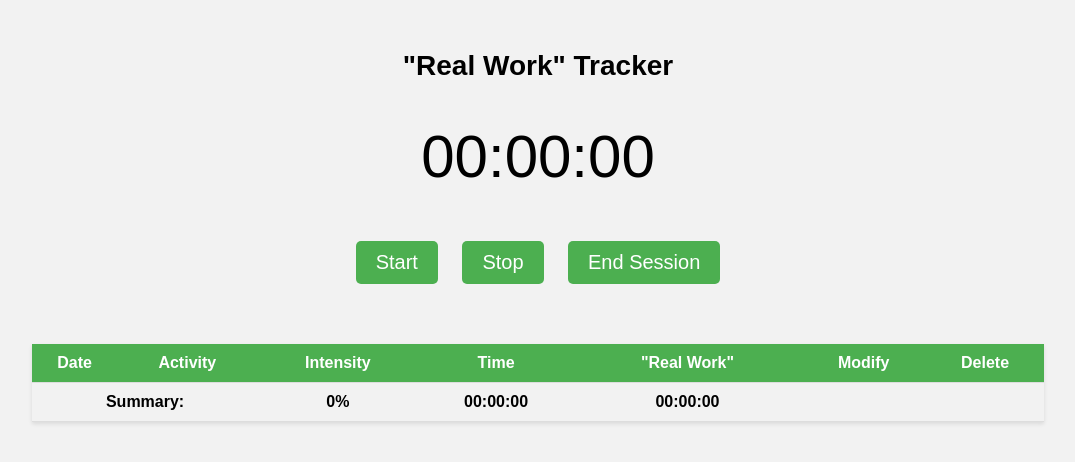
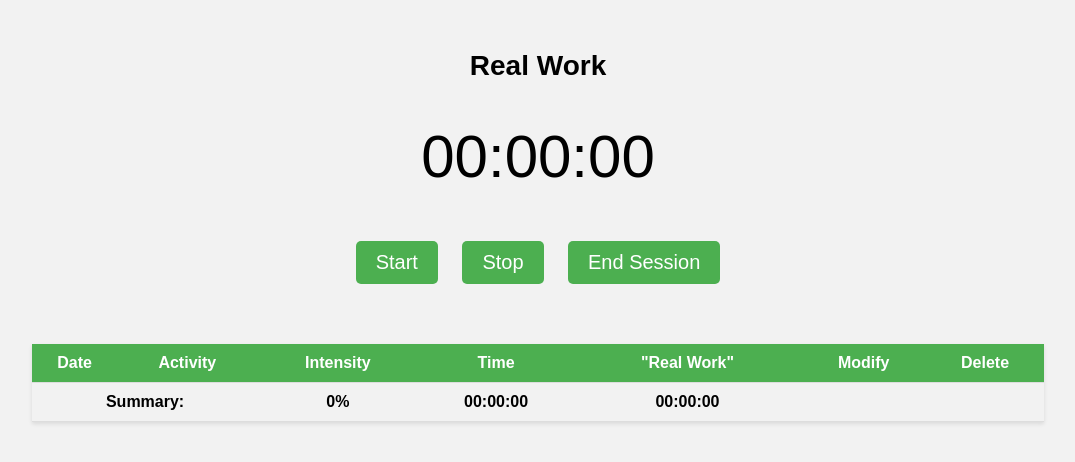
Before and after one commit to scottwatanuki/real-work, a plain HTML site: page index.html in a window 1280 px wide. Shown: the whole page, without its empty margins (102-1177 px from the left). Drawn offline with Linux system fonts and the light colour scheme.

Commit message:
Rename project to Real Work

```diff
--- a/index.html
+++ b/index.html
@@ -1,12 +1,12 @@
 <!DOCTYPE html>
 <html>
 <head>
-  <title>"Real Work" Tracker</title>
+  <title>Real Work</title>
   <link rel="stylesheet" type="text/css" href="styles.css">
 </head>
 <body>
   <div class="container">
-    <h1>"Real Work" Tracker</h1>
+    <h1>Real Work</h1>
     <div id="timer">00:00:00</div>
     <button id="startButton">Start</button>
     <button id="stopButton">Stop</button>
```
Also changed, not shown: 1 other file.
